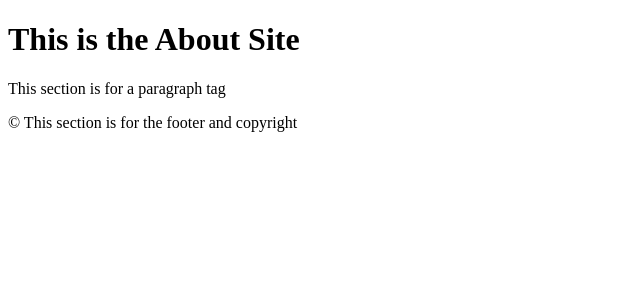
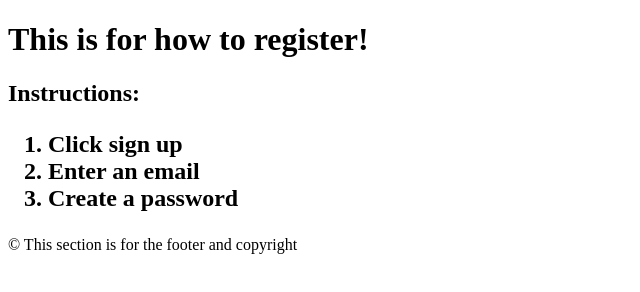
Before and after one commit to JL22-school/CIS325-1, a plain HTML site: page M2A1/register.html in a window 1280 px wide. Shown: the whole page, without its empty margins (0-640 px from the left). Drawn offline with Linux system fonts and the light colour scheme.

Commit message:
register

```diff
--- a/M2A1/register.html
+++ b/M2A1/register.html
@@ -7,11 +7,17 @@
 </head>
 <body>
     <header>
-        <h1>This is the About Site</h1>
+        <h1>This is for how to register!</h1>
     </header>
 
     <main>
-        <p> This section is for a paragraph tag</p>
+        <h2>Instructions:
+            <ol>
+                <li> Click sign up</li>
+                <li> Enter an email</li>
+                <li> Create a password</li>
+            </ol>
+        </h2>
     </main>
 
     <footer>
```
